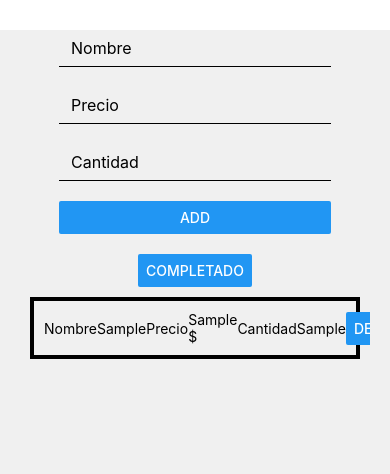
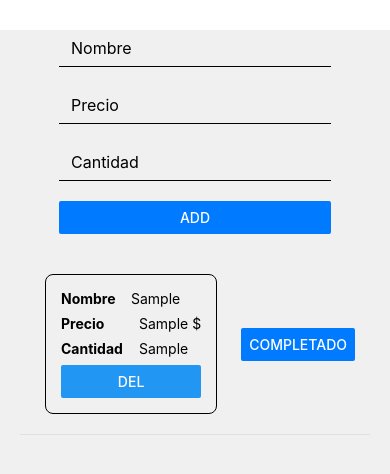
Before and after one commit to ivanpch10/proyect-app, a React Native app: screen / in a window 390 px wide. Both pictures are taken after typing "Sample", "Sample", "Sample" into the empty fields and a click on the button "ADD". Shown: the top 474 px of the page. Built offline with nearby package versions, Linux system fonts and the light colour scheme.

Commit message:
2da entrega

```diff
--- a/App.js
+++ b/App.js
@@ -40,6 +40,11 @@ export default function App() {
         setProducts(current => current.filter(product => product.id !== productSelected.id)) //agarra prod actuales y filtra por el id que sea igual al prod seleccionado
         setModalVisible(false)
       }
+
+      const handleProductUpdate = (updatedProducts) => {
+        setProducts(updatedProducts);
+      };
+
 return (
   <View style={styles.container}>
     <AddProduct
@@ -54,15 +59,9 @@ return (
     />
     {/* flatlist con items que se destructuran y listas de productos q devuelve componentes*/}
 
-    <Button
-      title={isCompleted ? 'Completado' : 'Agregar'}
-      onPress={isCompleted ? undefined : handlerAddProduct}
-      style={isCompleted ? styles.completedButton : styles.addButton}
-      titleStyle={isCompleted ? styles.completedButtonText : styles.addButtonText}
-    />
-
       <ListProduct
-        products = {products}
+        products={products}
+        onProductUpdate={handleProductUpdate}
         onModal = {handlerModal}
       />
 
--- a/src/components/AddProduct.js
+++ b/src/components/AddProduct.js
@@ -1,37 +1,46 @@
-import {View, TextInput, Button, StyleSheet} from "react-native"
+import React from 'react';
+import { View, TextInput, Button, StyleSheet } from 'react-native';
 
-const AddProduct = ({valueTitle, valuePrice, valueQuantity, onChangeTitle, onChangePrice, onChangeQuantity, addProduct}) => {
+const AddProduct = ({
+  valueTitle,
+  valuePrice,
+  valueQuantity,
+  onChangeTitle,
+  onChangePrice,
+  onChangeQuantity,
+  addProduct,
+}) => {
   return (
     <View style={styles.inputContainer}>
       <TextInput
         style={styles.input}
         placeholder="Nombre"
         value={valueTitle}
-       onChangeText={(t)=> onChangeTitle(t)}
+        onChangeText={(t) => onChangeTitle(t)}
       />
       <TextInput
         style={styles.input}
-       placeholder='Precio'
+        placeholder="Precio"
         value={valuePrice}
         keyboardType="numeric"
-       onChangeText={(t)=> onChangePrice(t)}
+        onChangeText={(t) => onChangePrice(t)}
       />
       <TextInput
         style={styles.input}
-       placeholder='Cantidad'
+        placeholder="Cantidad"
         keyboardType="numeric"
         value={valueQuantity}
-       onChangeText={(t)=> onChangeQuantity(t)}
+        onChangeText={(t) => onChangeQuantity(t)}
       />
       <Button
         title="ADD"
         onPress={addProduct}
-       style={styles.addButton}
-       titleStyle={styles.addButtonText}
-       //onPress={()=> console.log(`El Producto agregado es: ${newTitleProduct} y su Precio es: ${newPriceProduct}`)}
+        color="#007AFF" // Color del botón
       />
     </View>
- ); };
+  );
+};
+
 const styles = StyleSheet.create({
   inputContainer: {
     flexDirection: 'column',
@@ -47,19 +56,6 @@ const AddProduct = ({valueTitle, valuePrice, valueQuantity, onChangeTitle, onCha
     fontSize: 16,
     marginBottom: 20,
   },
-  addButton: {
-    backgroundColor: 'blue',
-    paddingVertical: 12,
-    paddingHorizontal: 20,
-    borderRadius: 5,
-    alignItems: 'center',
-  },
-  addButtonText: {
-    color: 'white',
-    fontWeight: 'bold',
-    fontSize: 16,
-  },
+});
 
- })
-
-export default AddProduct
+export default AddProduct;
--- a/src/components/ListProduct/CardProduct.js
+++ b/src/components/ListProduct/CardProduct.js
@@ -1,26 +1,48 @@
-import {View, Text, Button, StyleSheet} from "react-native"
+import React from 'react';
+import { View, Text, Button, StyleSheet } from 'react-native';
 
-const CardProduct = ({item, onModal}) => {
-    return <View style={styles.cardProduct}>
+const CardProduct = ({ item, onModal }) => {
+  return (
+    <View style={styles.cardProduct}>
+      <View style={styles.itemContainer}>
         <Text style={styles.itemTitle}>Nombre</Text>
         <Text style={styles.cardTitle}>{item.title}</Text>
+      </View>
+      <View style={styles.itemContainer}>
         <Text style={styles.itemTitle}>Precio</Text>
-                <Text>{item.price} $</Text>
+        <Text style={styles.cardInfo}>{item.price} $</Text>
+      </View>
+      <View style={styles.itemContainer}>
         <Text style={styles.itemTitle}>Cantidad</Text>
-                <Text>{item.quantity}</Text>
-                <Button title= "DEL" onPress={()=> onModal(item)}/>
+        <Text style={styles.cardInfo}>{item.quantity}</Text>
       </View>
-}
+      <Button title="DEL" onPress={() => onModal(item)} />
+    </View>
+  );
+};
 
 const styles = StyleSheet.create({
   cardProduct: {
-        flexDirection:"row",
-        padding:10,
-        margin:10,
-        justifyContent:"space-around",
-        alignItems: "center",
-        borderWidth:4,
+    padding: 15,
+    margin: 10,
+    borderWidth: 1,
+    borderRadius: 8,
   },
-})
+  itemContainer: {
+    flexDirection: 'row',
+    alignItems: 'center',
+    marginBottom: 8,
+  },
+  itemTitle: {
+    fontWeight: 'bold',
+    width: 70,
+  },
+  cardTitle: {
+    flex: 1,
+  },
+  cardInfo: {
+    marginLeft: 8,
+  },
+});
 
-export default CardProduct
+export default CardProduct;
--- a/src/components/ListProduct/index.js
+++ b/src/components/ListProduct/index.js
@@ -1,26 +1,59 @@
-import {View, FlatList, Text, Button, StyleSheet} from "react-native"
-import CardProduct from "./CardProduct"
+import React from 'react';
+import { View, FlatList, Button, StyleSheet } from 'react-native';
+import CardProduct from './CardProduct';
 
-const ListProduct = ({products, onModal}) => {
-    return  <View style={styles.listContainer}>
-                <FlatList
-                data={products}
-                key={ item => item.id}
-                renderItem={({item})=> <CardProduct
-                                        item = {item}
-                                        onModal = {onModal}
-                                        /> }
-                />
-            </View>
+const ListProduct = ({ products, onProductUpdate, onModal }) => {
+  const handleComplete = (productId) => {
+    const updatedProducts = products.map((product) => {
+      if (product.id === productId) {
+        return { ...product, completed: true };
+      }
+      return product;
+    });
 
-}
+    onProductUpdate(updatedProducts);
+  };
+
+  const handleModal = (item) => {
+    onModal(item);
+  };
+
+  const renderProduct = ({ item }) => (
+    <View style={styles.itemContainer}>
+      <CardProduct item={item} onModal={handleModal} />
+      {!item.completed && (
+        <Button
+          title="Completado"
+          onPress={() => handleComplete(item.id)}
+          color="#007AFF" // Color del botón
+        />
+      )}
+    </View>
+  );
+
+  return (
+    <FlatList
+      data={products}
+      keyExtractor={(item) => item.id.toString()}
+      renderItem={renderProduct}
+      style={styles.flatList} // Estilo del FlatList
+    />
+  );
+};
+
 const styles = StyleSheet.create({
-    listContainer:{
-        width:"100%"
-      },
-      itemTitle:{
-    fontWeight: "bold"
-      }
-})
+  itemContainer: {
+    flexDirection: 'row',
+    justifyContent: 'space-between',
+    alignItems: 'center',
+    paddingHorizontal: 15,
+    paddingVertical: 10,
+    borderBottomWidth: 1,
+    borderBottomColor: '#E0E0E0',
+  },
+  flatList: {
+    width: '100%',
+  },
+});
 
-export default ListProduct
+export default ListProduct;
```
Lines whose indentation alone changed are shown as unchanged.
